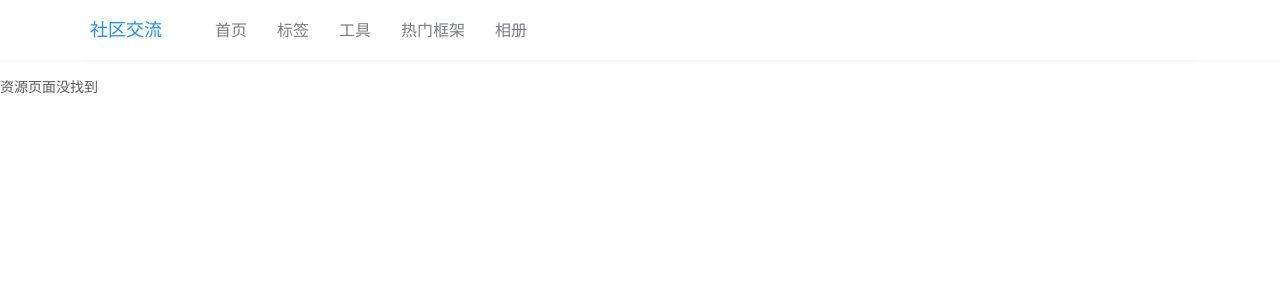
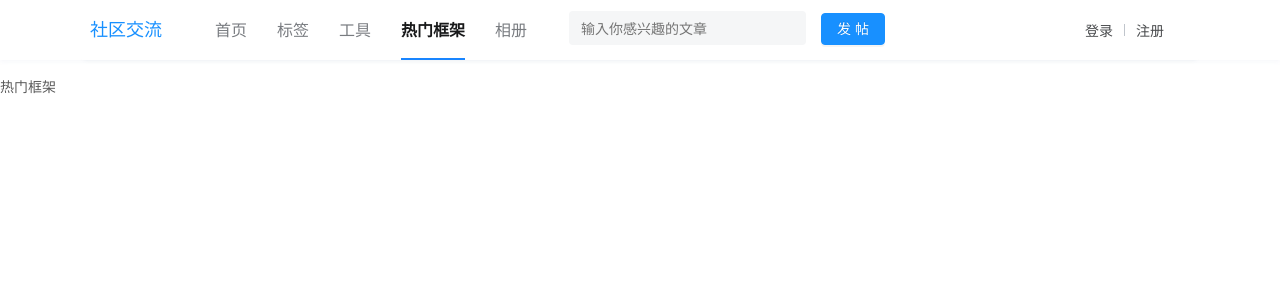
Before and after one commit to 2662419405/vue-feng, a Vue app: page /code in a window 1280 px wide. Before the commit this address led to /404. Shown: the top 300 px of the page. Built offline with nearby package versions, Linux system fonts and the light colour scheme.

Commit message:
feat: 完成顶部1.0 实现页面跳转动画

```diff
--- a/public/index.html
+++ b/public/index.html
@@ -1,17 +1,31 @@
 <!DOCTYPE html>
 <html lang="en">
+
 <head>
   <meta charset="utf-8">
   <meta http-equiv="X-UA-Compatible" content="IE=edge">
   <meta name="viewport" content="width=device-width,initial-scale=1.0">
   <link rel="icon" href="<%= BASE_URL %>favicon.ico">
+  <%
+    if (htmlWebpackPlugin.options.cdn)
+    for (const path of htmlWebpackPlugin.options.cdn.css) { %>
+  <link href="<%= path %>" rel="stylesheet">
+  <% } %>
   <title><%= htmlWebpackPlugin.options.title %></title>
 </head>
+
 <body>
   <noscript>
-      <strong>We're sorry but <%= htmlWebpackPlugin.options.title %> doesn't work properly without JavaScript enabled. Please enable it to continue.</strong>
+    <strong>We're sorry but <%= htmlWebpackPlugin.options.title %> doesn't work properly without JavaScript enabled.
+      Please enable it to continue.</strong>
   </noscript>
   <div id="app"></div>
   <!-- built files will be auto injected -->
+  <%
+      if (htmlWebpackPlugin.options.cdn)
+      for (const path of htmlWebpackPlugin.options.cdn.js) { %>
+  <script src="<%= path %>"></script>
+  <% } %>
 </body>
+
 </html>
--- a/src/components/common/Slider.vue
+++ b/src/components/common/Slider.vue
@@ -1,15 +1,31 @@
 <template>
   <nav class="links">
-    <router-link to="/">首页</router-link>
-    <router-link to="/tags">标签</router-link>
-    <router-link to="/tool">工具</router-link>
-    <router-link to="/code">热门框架</router-link>
-    <router-link to="/album">相册</router-link>
+    <template v-for="(item, index) in menu">
+      <router-link :key="index" :to="item.to" :class="defaultPath === item.to && 'active'">
+        {{ item.title }}
+      </router-link>
+    </template>
   </nav>
 </template>
 
 <script>
-export default {}
+import Menu from '@/components/common/menu'
+export default {
+  data() {
+    return {
+      defaultPath: '/',
+      menu: Menu,
+    }
+  },
+  created() {
+    this.$data.defaultPath = this.$route.path //初始化
+  },
+  watch: {
+    $route: function() {
+      this.$data.defaultPath = this.$route.path
+    },
+  },
+}
 </script>
 
 <style scoped lang="scss">
@@ -30,6 +46,11 @@ export default {}
     font-weight: 400;
     height: 60px;
     margin-left: 30px;
+    &.active {
+      color: #18191a;
+      font-weight: 600;
+      border-bottom: 2px solid #1985ff;
+    }
     &:first-child {
       margin-left: 0;
     }
--- a/src/components/common/header.vue
+++ b/src/components/common/header.vue
@@ -9,6 +9,28 @@
           </h1>
           <!-- 菜单栏 -->
           <Slider />
+          <!-- 输入框 -->
+          <div class="t-search">
+            <div class="search-wrap">
+              <input
+                v-model="value"
+                autocomplete="off"
+                placeholder="输入你感兴趣的文章"
+                class="search-input"
+              />
+              <a-icon type="search" class="search-icon" />
+            </div>
+          </div>
+          <!-- 发帖按钮 -->
+          <a-button @click="postAircle" type="primary" class="btn-primary">发帖</a-button>
+          <!-- 右侧内容栏 -->
+          <div class="right-nav">
+            <div class="auth">
+              <router-link to="/login">登录</router-link>
+              <span></span>
+              <router-link to="/login">注册</router-link>
+            </div>
+          </div>
         </div>
       </div>
     </div>
@@ -21,6 +43,16 @@ export default {
   components: {
     Slider,
   },
+  data() {
+    return {
+      value: '',
+    }
+  },
+  methods: {
+    postAircle() {
+      this.$message.info('123')
+    },
+  },
 }
 </script>
 
@@ -28,6 +60,61 @@ export default {
 .s-header {
   height: 60px;
   margin-bottom: 16px;
+  .search-icon {
+    position: absolute;
+    top: 50%;
+    right: 13px;
+    transform: translateY(-50%);
+    cursor: pointer;
+  }
+  .btn-primary {
+    margin-left: 15px;
+  }
+  .t-search {
+    position: relative;
+    display: inline-block;
+  }
+  .search-wrap {
+    position: relative;
+    .search-input {
+      padding-left: 12px;
+      width: 237px;
+      height: 34px;
+      font-size: 14px;
+      background: #f5f6f7;
+      border-radius: 4px;
+      border: none;
+      outline: none;
+      font-weight: 500;
+    }
+  }
+  .right-nav {
+    float: right;
+    height: 60px;
+    display: flex;
+    align-items: center;
+    margin-right: 30px;
+    .auth {
+      display: flex;
+      align-items: center;
+      padding: 6px;
+      margin-left: 16px;
+      > a {
+        font-size: 14px;
+        font-weight: 400;
+        color: #494b4d;
+        &:hover {
+          color: #1985ff;
+        }
+      }
+      span {
+        background-color: #c0c5cc;
+        width: 1px;
+        height: 12px;
+        margin: 0 11px;
+      }
+    }
+  }
   .header-inner {
     height: 60px;
     position: fixed;
--- /dev/null
+++ b/src/components/common/menu.js
@@ -0,0 +1,22 @@
+module.exports = [
+  {
+    title: '首页',
+    to: '/',
+  },
+  {
+    title: '标签',
+    to: '/tags',
+  },
+  {
+    title: '工具',
+    to: '/tool',
+  },
+  {
+    title: '热门框架',
+    to: '/code',
+  },
+  {
+    title: '相册',
+    to: '/album',
+  },
+]
--- a/src/layout/defaultLayout.vue
+++ b/src/layout/defaultLayout.vue
@@ -18,4 +18,13 @@ export default {
 }
 </script>
 
-<style></style>
+<style lang="scss">
+.router-fade-enter-active,
+.router-fade-leave-active {
+  transition: opacity 0.3s;
+}
+.router-fade-enter,
+.router-fade-leave-active {
+  opacity: 0;
+}
+</style>
--- /dev/null
+++ b/src/page/album/index.vue
@@ -0,0 +1,9 @@
+<template>
+  <div>相册</div>
+</template>
+
+<script>
+export default {}
+</script>
+
+<style></style>
--- /dev/null
+++ b/src/page/code/index.vue
@@ -0,0 +1,9 @@
+<template>
+  <div>热门框架</div>
+</template>
+
+<script>
+export default {}
+</script>
+
+<style></style>
--- /dev/null
+++ b/src/page/login/index.vue
@@ -0,0 +1,9 @@
+<template>
+  <div>登录中心</div>
+</template>
+
+<script>
+export default {}
+</script>
+
+<style></style>
--- /dev/null
+++ b/src/page/tool/index.vue
@@ -0,0 +1,9 @@
+<template>
+  <div>工具</div>
+</template>
+
+<script>
+export default {}
+</script>
+
+<style></style>
--- a/src/router/index.js
+++ b/src/router/index.js
@@ -8,6 +8,10 @@ const Layout = () => import('@/layout/defaultLayout')
 const Tags = () => import('@/page/tags')
 const NotFound = () => import('@/page/404')
 const Home = () => import('@/page/home')
+const Login = () => import('@/page/login')
+const Code = () => import('@/page/code')
+const Album = () => import('@/page/album')
+const Tool = () => import('@/page/tool')
 
 Vue.use(VueRouter)
 const routes = [
@@ -30,8 +34,39 @@ const routes = [
         },
       },
       {
+        path: '/login',
+        component: Login,
+        meta: {
+          title: '登录',
+        },
+      },
+      {
+        path: '/code',
+        component: Code,
+        meta: {
+          title: '热门框架',
+        },
+      },
+      {
+        path: '/album',
+        component: Album,
+        meta: {
+          title: '相册',
+        },
+      },
+      {
+        path: '/tool',
+        component: Tool,
+        meta: {
+          title: '工具',
+        },
+      },
+      {
         path: '/404',
         component: NotFound,
+        meta: {
+          title: ' 登录失败',
+        },
       },
     ],
   },
```
Lines whose indentation alone changed are shown as unchanged.
